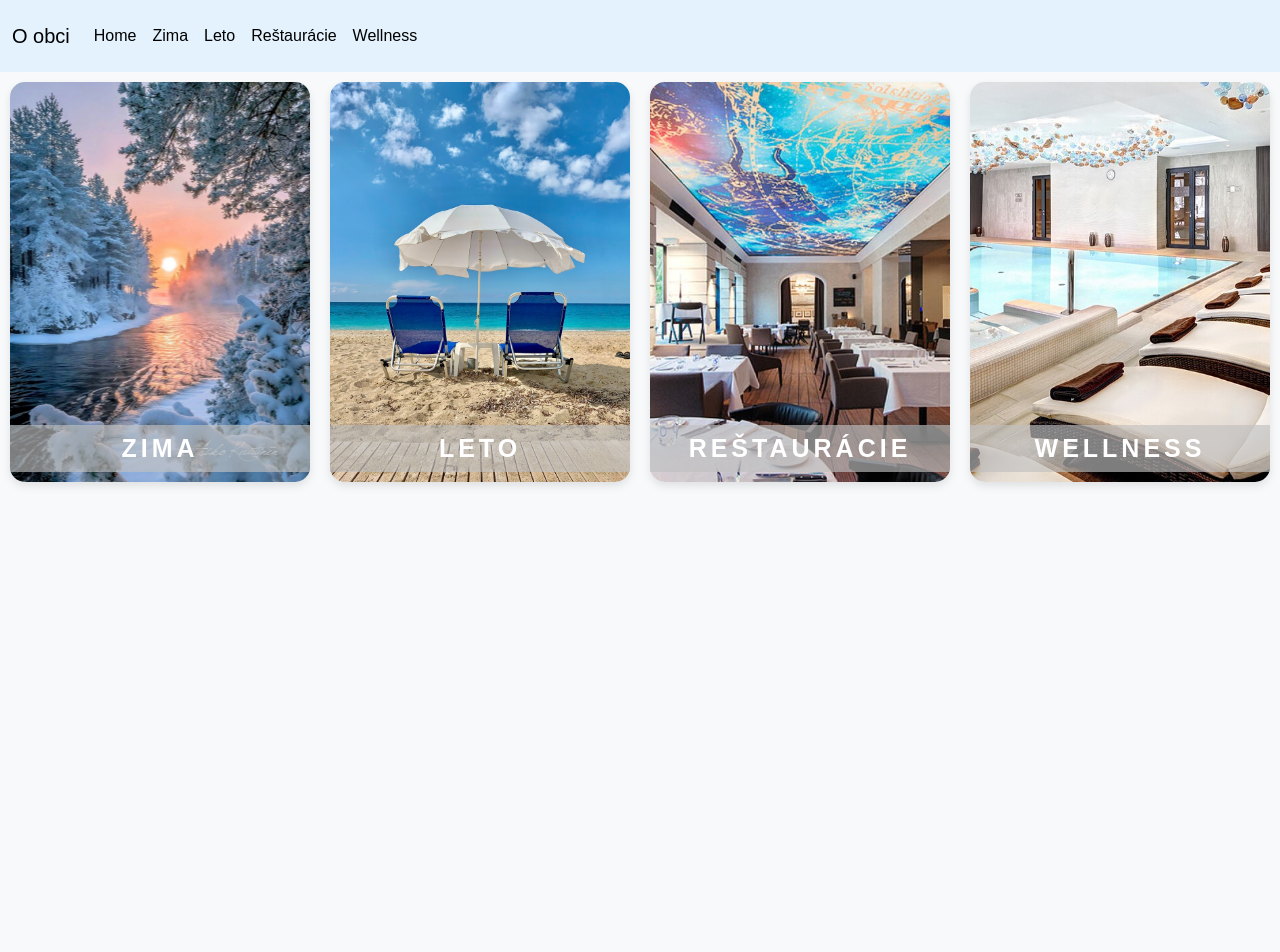
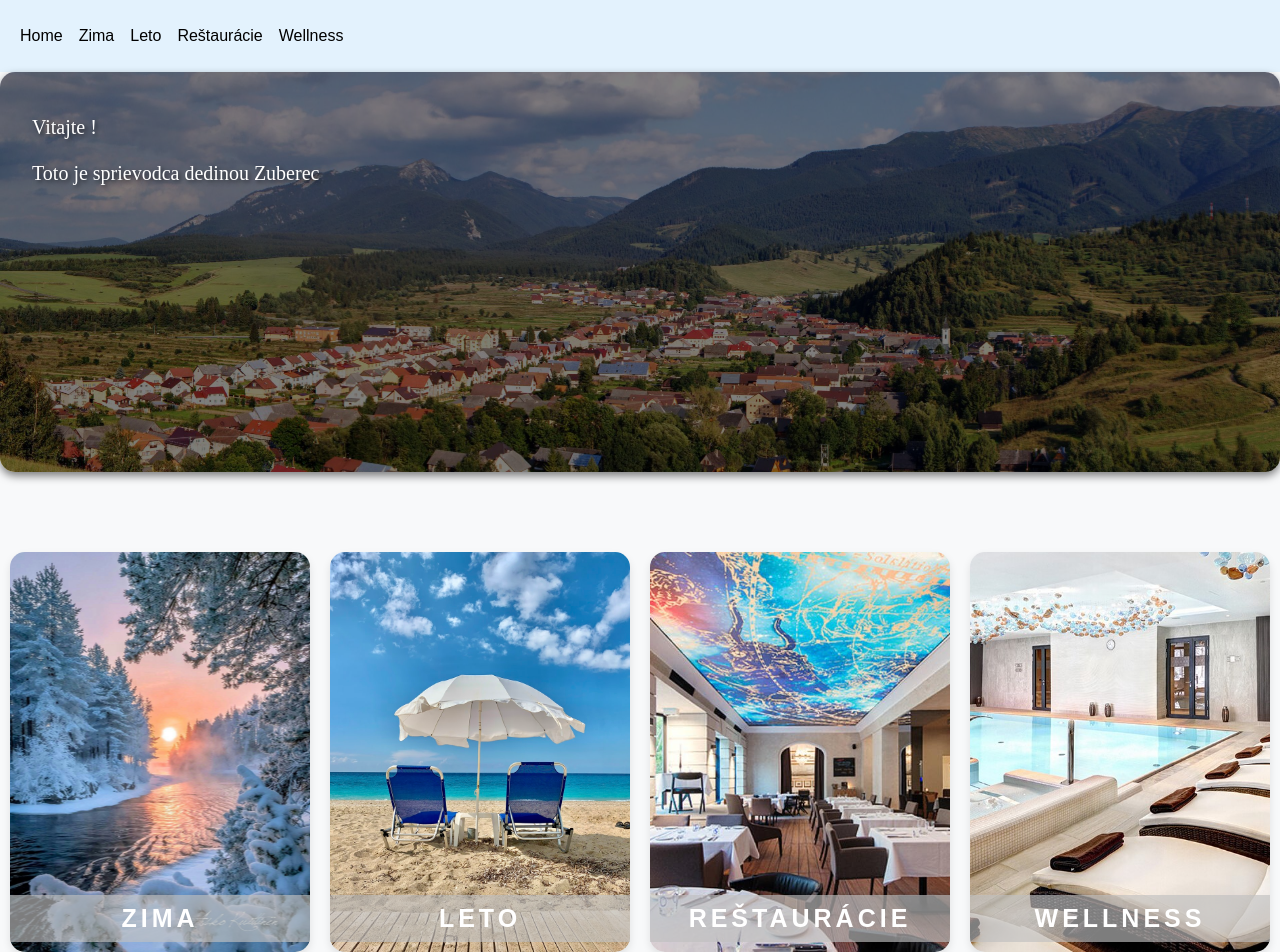
Before and after one commit to SarahZubekova001/VAII_Semka, a PHP site: page / in a window 1280 px wide. Before the commit the page ends 486 px from the top, so only its background shows below. Run offline with PHP 8.4, Linux system fonts and the light colour scheme.

Commit message:
pridanie main obrazku do index.html

```diff
--- a/index.html
+++ b/index.html
@@ -10,7 +10,6 @@
 <nav class="navbar" style="background-color: #e3f2fd;">
     <nav class="navbar navbar-expand-lg ">
         <div class="container-fluid">
-            <a class="navbar-brand" href="Obec.html">O obci</a>
             <button class="navbar-toggler" type="button" data-bs-toggle="collapse" data-bs-target="#navbarNavAltMarkup" aria-controls="navbarNavAltMarkup" aria-expanded="false" aria-label="Toggle navigation">
                 <span class="navbar-toggler-icon"></span>
             </button>
@@ -26,6 +25,15 @@
         </div>
     </nav>
 </nav>
+
+<div class="main-image zuberec">
+    <div class="overlay"></div>
+    <div class="overlay-text">
+        <ul> Vitajte !</ul>
+        <ul> Toto je sprievodca dedinou Zuberec </ul>
+
+    </div>
+</div>
 
 <ul class="category-list">
     <li class="image-box season-winter">
--- a/style.css
+++ b/style.css
@@ -19,8 +19,9 @@ body {
     background-position: center;
     width: 300px;
     height: 400px;
-    margin-top: 10px;
+    margin-top: 60px;
     position: relative; /* Potrebné pre absolútne umiestnenie textu */
+
 }
 
 .season-winter {
@@ -51,12 +52,47 @@ body {
     font-weight: bolder;
     font-size: 25px;
     letter-spacing: 4px;
-    background-color: rgba(192, 192, 192, 0.651); /* Polopriehľadné pozadie textu */
+    background-color: rgba(192, 192, 192, 0.651);
     text-decoration: none;
-    position: absolute; /* Absolútne pozicovanie pre umiestnenie nad obrázkom */
-    bottom: 0; /* Zarovná text na spodok */
-    width: 100%; /* Zabezpečí, že text je cez celú šírku obrázka */
-    padding: 5px 0; /* Priestor okolo textu */
-    box-sizing: border-box; /* Zabezpečí správne vnútorné odsadenie */
+    position: absolute;
+    bottom: 0;
+    width: 100%;
+    padding: 5px 0;
+    box-sizing: border-box;
     margin-bottom: 10px;
 }
+
+.zuberec {
+    background-image: url("img/zuberec.jpg");
+}
+
+.main-image {
+    position: relative; /* Potrebné pre správne zobrazenie overlay a textu */
+    background-repeat: no-repeat;
+    box-shadow: 0 4px 8px rgba(0, 0, 0, 0.5);
+    border-radius: 15px;
+    background-size: cover;
+    background-position: center;
+    width: 100%;
+    height: 400px;
+    margin-bottom: 20px;
+
+}
+
+.overlay {
+    position: absolute;
+    top: 0;
+    left: 0;
+    width: 100%;
+    height: 100%;
+    background-color: rgba(0, 0, 0, 0.5); /* Čierna farba s 50% priehľadnosťou */
+    border-radius: 15px; /* Zachováme rovnaké zaoblenie ako obrázok */
+}
+.overlay-text {
+    font-family: "Times New Roman", Times, serif;
+    position: absolute;
+    top: 10%;
+    color: white;
+    text-shadow: 2px 2px 4px rgba(0, 0, 0, 0.6);
+    font-size: 20px;
+}
```
